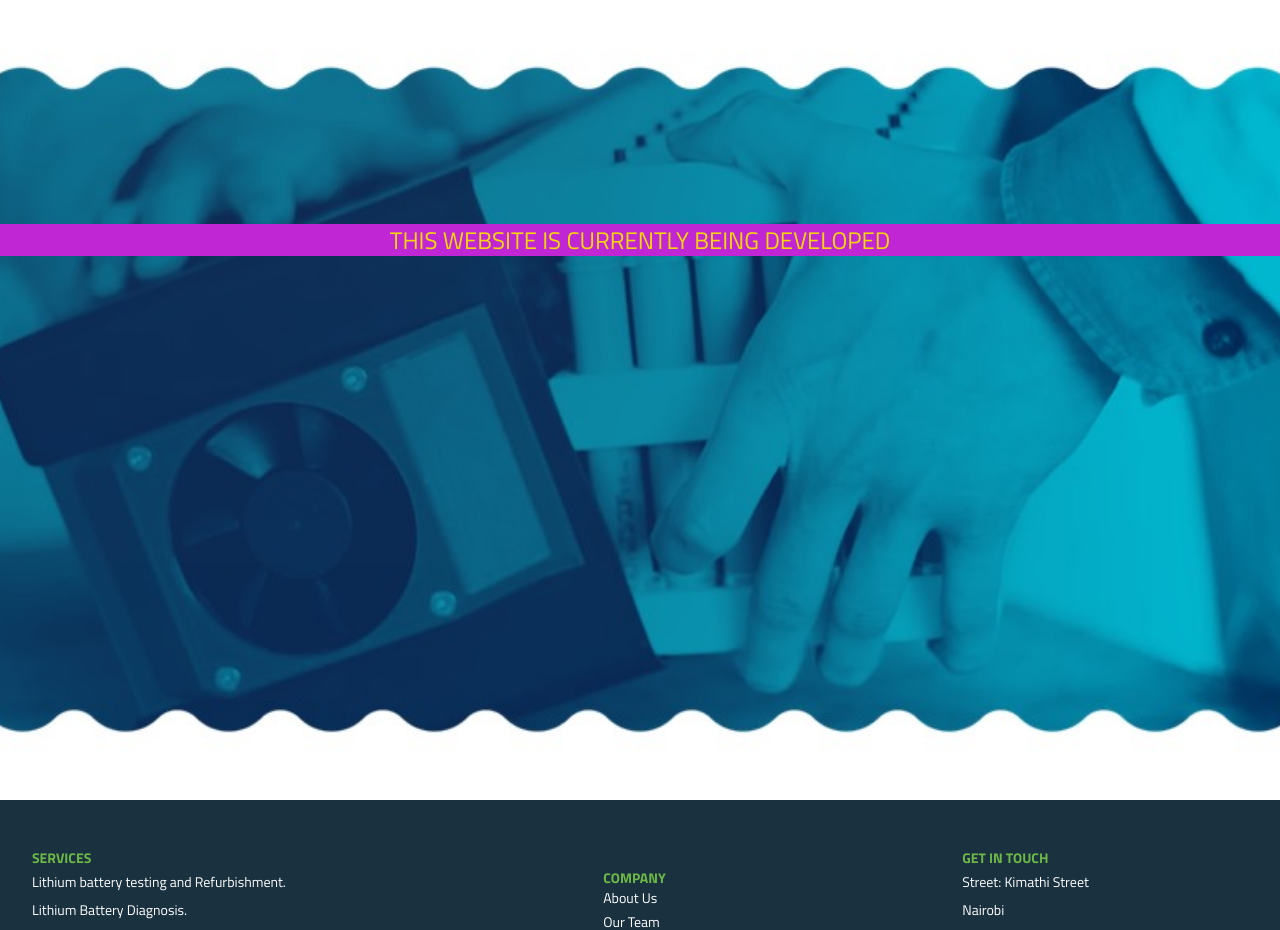
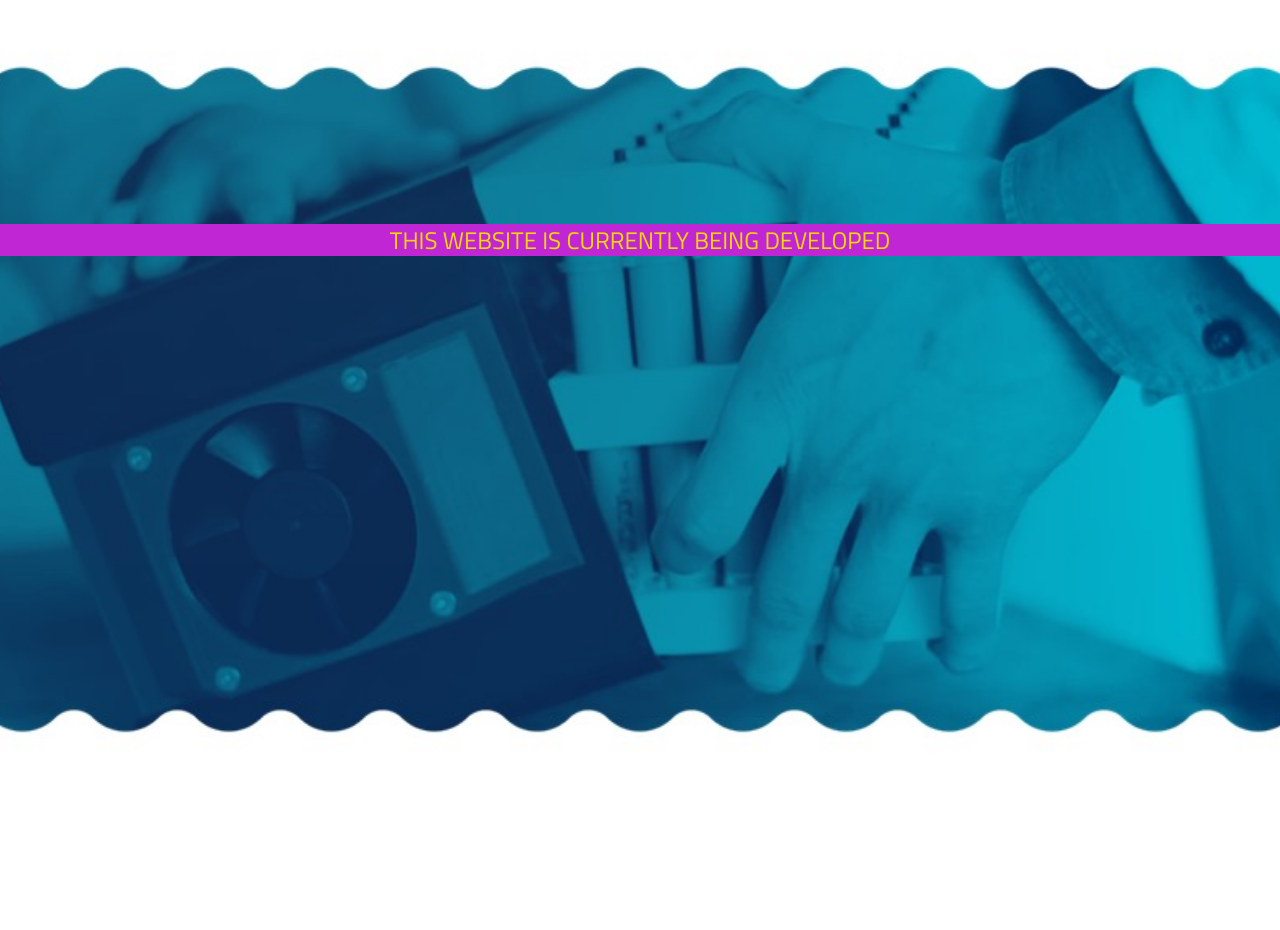
Before and after one commit to Code-with-Ken/AceleAfrica, a Next.js app: page / in a window 1280 px wide. Shown: the top 930 px of the page. Built offline with nearby package versions, Linux system fonts and the light colour scheme.

Commit message:
Change to development

```diff
--- a/app/layout.js
+++ b/app/layout.js
@@ -20,7 +20,7 @@ export default function RootLayout({ children }) {
       <body className={`${titillium.className} overflow-x-hidden`}>
         <Nav className="z-20" />
         <main className="bg-[#F1F1F1]">{children}</main>
-        <Footer />
+        {/* <Footer className="hidden"/> */}
       </body>
     </html>
   );
```
